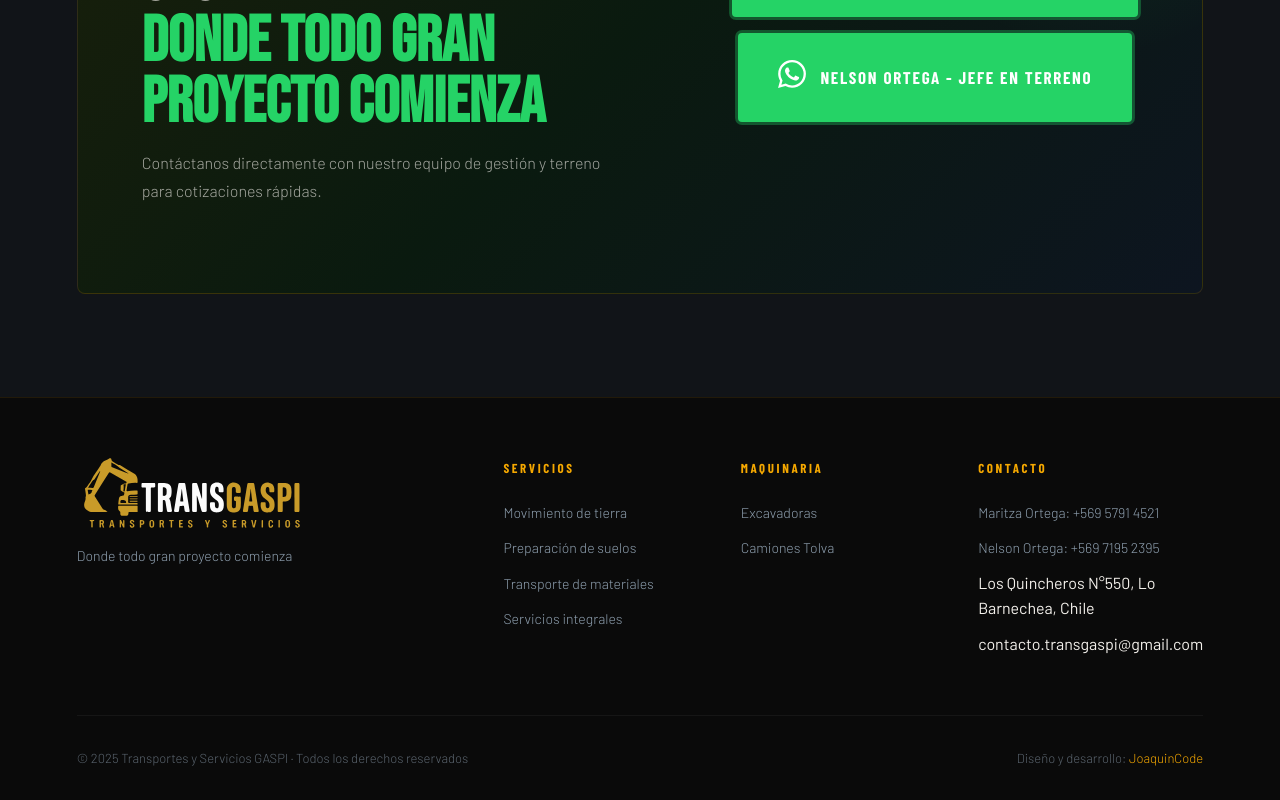
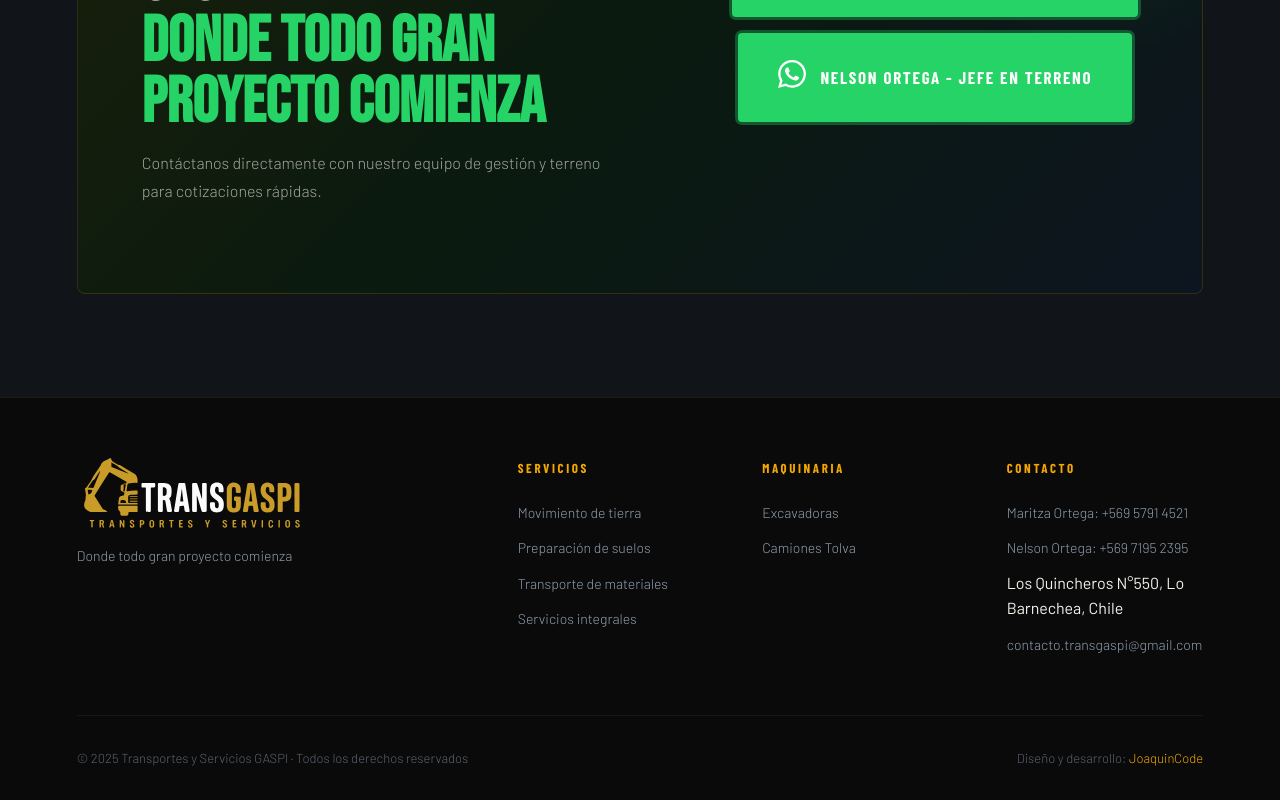
Before and after one commit to Joaquinln23/Transgaspi, a React (Vite) app: page / in a window 1280 px wide. Shown: the part 6722-7522 px from the top of the page. Built offline with nearby package versions, Linux system fonts and the light colour scheme.

Commit message:
feat: add email to footer and push to github

```diff
--- a/src/components/Footer.jsx
+++ b/src/components/Footer.jsx
@@ -39,7 +39,7 @@ export default function Footer() {
               <li><a href="https://wa.me/56957914521" target="_blank" rel="noreferrer">Maritza Ortega: +569 5791 4521</a></li>
               <li><a href="https://wa.me/56971952395" target="_blank" rel="noreferrer">Nelson Ortega: +569 7195 2395</a></li>
               <li>{COMPANY.address}</li>
-              <li>{COMPANY.email}</li>
+              <li><a href={`mailto:${COMPANY.email}`}>{COMPANY.email}</a></li>
             </ul>
           </div>
         </div>
```
